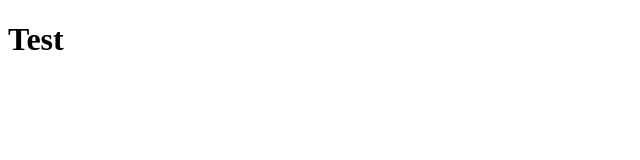
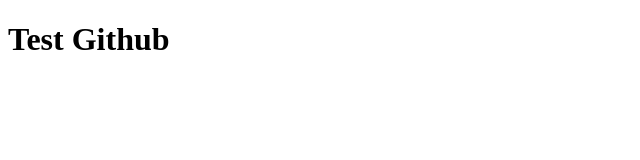
Before and after one commit to kaverid-28/test1, a plain HTML site: page index.html in a window 1280 px wide. Shown: the whole page, without its empty margins (0-640 px from the left). Drawn offline with Linux system fonts and the light colour scheme.

Commit message:
Update index.html

```diff
--- a/index.html
+++ b/index.html
@@ -7,6 +7,6 @@
         <title>test</title>
     </head>
     <body>
-        <h1>Test</h1>
+        <h1>Test Github</h1>
     </body>
 </html>
```
